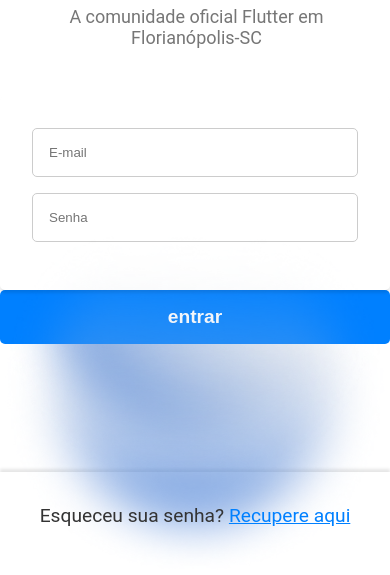
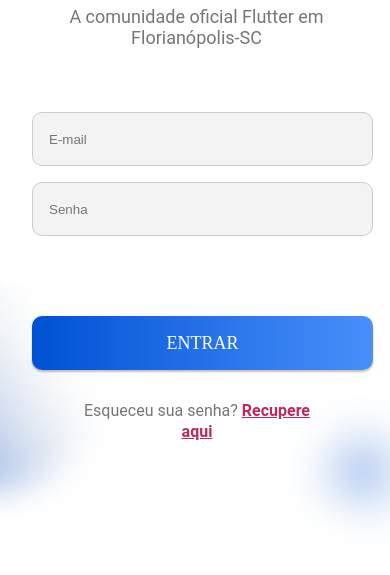
Before and after one commit to Felippeks/login_flutter, a plain HTML site: page index.html in a window 390 px wide. Shown: the part 300-875 px from the top of the page. After the commit the page ends 844 px from the top, so only its background shows below. Drawn offline with Linux system fonts and the light colour scheme.

Commit message:
version1.0

```diff
--- a/index.html
+++ b/index.html
@@ -12,10 +12,10 @@
 <body>
     <header class="cabecalho">
         <div class="logo">
-            <img src="./src/imagens/logo-icon.png" alt="Logo Flutter Floripa">
+            <img src="./src/imagens/logo-icon.png" alt="Logo Flutter Floripa"/>
         </div>
         <div class="image__topo">
-            <img src="./src/imagens/bg-blur-1.png" alt="fundo gradiente topo">
+            <img src="./src/imagens/bg-blur-1.png" alt="fundo gradiente topo"/>
         </div>
         <div class="nav">
             <h1 class="titulo">Bem-vindo<span class="span__titulo">ao FlutterFloripa!</span></h1>
@@ -34,15 +34,19 @@
                     <input type="password" id="pass" name="password" minlength="8" required placeholder="Senha">
                 </div>
             </div>
-            <input class="btn" type="submit" value="entrar">
+            <div class="botao">
+                <input class="btn" type="submit" value="entrar">
+            </div>
+            <div class="recupera__senha">
+                <p>Esqueceu sua senha? <span class="span__recupera"><strong>Recupere aqui</strong></span></p>
+            </div>
             <div>
                 <img src="./src/imagens/bg-blur-2.png" alt="fundo gradiente section">
             </div>
         </div>
     </section>
     <footer class="footer">
-        <p>Esqueceu sua senha? <span class="span__footer">Recupere aqui</span></p>
-        <img src="./src/imagens/bg-blur-3.png" alt="fundo gradiente footer">
+        <img src="./src/imagens/bg-blur-3.png" alt="fundo gradiente footer"/>
     </footer>
 </body>
 
--- a/src/style.css
+++ b/src/style.css
@@ -1,4 +1,4 @@
-@media screen and (max-width: 440px){
+@media screen and (max-width: 440px) {
 
     @import url('https://fonts.googleapis.com/css2?family=PT+Sans&family=Roboto:wght@300;400;500&display=swap');
     @import url('https://fonts.googleapis.com/css2?family=PT+Sans&display=swap');
@@ -9,8 +9,8 @@
         margin: 0;
         padding: 0;
         box-sizing: border-box;
-    --color-primary:#1e5be4;
-    --color-second: #bd2860;
+        --color-primary: #1e5be4;
+        --color-second: #BD2860;
         --color-backgroud: #ffffff;
         --color-text: #767676;
     }
@@ -35,10 +35,10 @@ body {
 
     .image__topo {
         position: absolute;
-    width: 280px;
-    height: 280px;
-    left: -107px;
-    top: -55px;
+        width: 17.5rem;
+        height: 17.5rem;
+        left: -6.6875rem;
+        top: -3.4375rem;
         right: 0;
         z-index: -1;
     }
@@ -50,9 +50,10 @@ body {
     .nav {
         padding: 2rem;
     }
+
     .titulo {
         font-size: 2rem;
-    color: #333;
+        color: #000;
         margin-bottom: 1rem;
         margin-top: 9rem;
         display: flex;
@@ -61,7 +62,7 @@ body {
     }
 
     .span__titulo {
-    color: #0080FF;
+        color: var(--color-primary);
     }
 
     .nav p {
@@ -81,8 +82,6 @@ body {
 
     }
 
-
-
     section {
         padding: 4rem 0;
     }
@@ -94,21 +93,23 @@ section {
     }
 
     .container__login {
-    background-color: #fff;
+        background-color: var(--color-backgroud);
         padding: 2rem;
+        padding-top: 1rem;
         border-radius: 5px;
-    box-shadow: 0px 3px 3px rgba(0, 0, 0, 0.1);
-    position: relative;
         z-index: 1;
     }
 
     .container__login input {
-    display: block;
-    width: 100%;
+        background-color: #F3F3F3;
+        /* display: block; */
+        width: 21.3125rem;
+        height: 3.375rem;
         padding: 1rem;
         border: 1px solid #ccc;
-    border-radius: 5px;
+        border-radius: 10px;
         margin-bottom: 1rem;
+
     }
 
     .container__login input:focus {
@@ -116,60 +117,75 @@ section {
         border-color: #0080FF;
     }
 
+    .botao {
+        padding: 2rem 0rem 0 2rem;
+    }
+
     .btn {
-    display: block;
-    width: 100%;
+        width: 21.3125rem;
+        height: 3.375rem;
         padding: 1rem;
         border: none;
-    border-radius: 5px;
-    background-color: #0080FF;
-    color: #fff;
-    font-size: 1.2rem;
-    font-weight: bold;
+        background: linear-gradient(90deg, #0052D4 0%, #488FFA 100%);
+        box-shadow: 0px 2px 2px rgba(0, 0, 0, 0.25);
+        border-radius: 10px;
         cursor: pointer;
         transition: all 0.3s ease;
-}
-
-.btn:hover {
-    background-color: #0073E6;
+        font-family: 'PT Sans';
+        text-transform: uppercase;
+        font-weight: 400;
+        font-size: 1.125rem;
+        line-height: 23px;
+        color: var(--color-backgroud);
     }
 
     .container img {
         position: absolute;
-    top: 0;
-    left: 0;
-    width: 100%;
+        top: 9.43rem;
+        left: -9rem;
+        width: 17.5rem;
+        height: 17.5rem;
         z-index: -1;
     }
 
-
-.footer {
-    background-color: #fff;
-    box-shadow: 0px -3px 3px rgba(0, 0, 0, 0.1);
-    padding: 2rem;
+    .recupera__senha {
+        position: absolute;
+        width: 244px;
+        height: 21px;
+        left: 75px;
+        top: 19rem;
+        font-family: 'Roboto';
+        font-weight: 400;
+        font-size: 16px;
+        line-height: 21px;
         text-align: center;
-    margin-top: 4rem;
-    position: relative;
-    z-index: 1;
+        color: var(--color-text);
     }
 
-.footer p {
-    color: #333;
-    font-size: 1.2rem;
-    margin-bottom: 1rem;
-}
-
-.span__footer {
-    color: #0080FF;
+    .span__recupera {
+        color: var(--color-second);
         text-decoration: underline;
         cursor: pointer;
     }
 
+    .footer {
+        /* background-color: #d51f1f; */
+        float: left;
+        padding-top: 70px;
+        padding-bottom: 20px;
+        width: 100%;
+        height: auto;
+    }
+
     .footer img {
+        max-width: 100%;
         position: absolute;
-    bottom: 0;
-    left: 0;
-    width: 100%;
-    z-index: -1;
+        width: 54px;
+        height: 54px;
+        left: 21rem;
+        top: 46rem;
+
+        background: linear-gradient(161.73deg, #0052D4 -12.96%, rgba(217, 217, 217, 0) 81.28%);
+        filter: blur(25px);
+        transform: rotate(-159.28deg);
     }
-}
```
Lines whose indentation alone changed are shown as unchanged.
